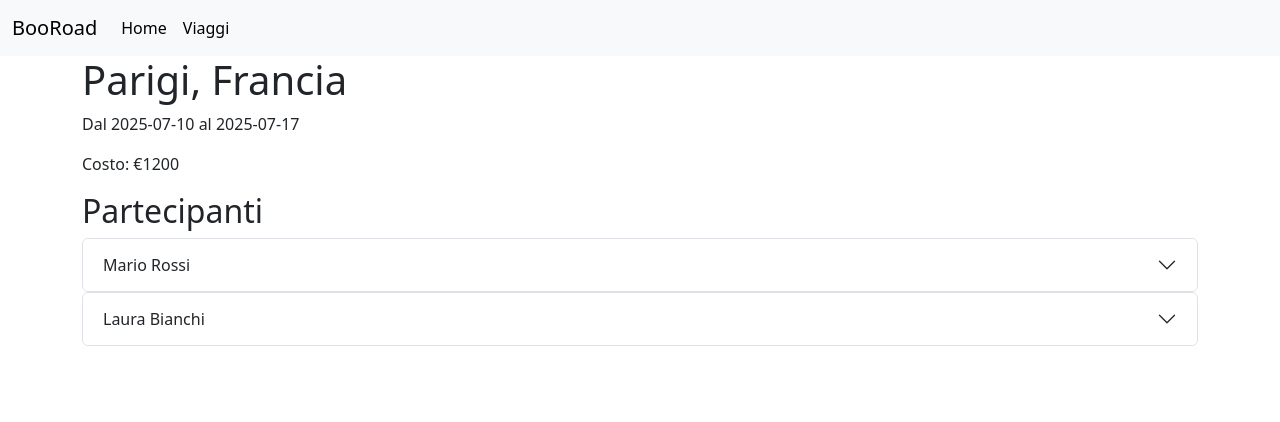
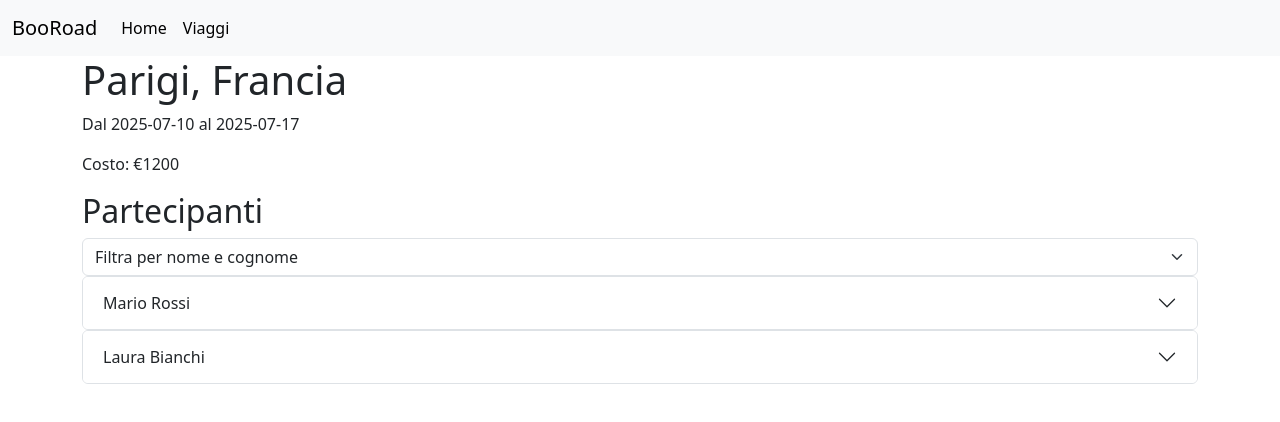
Before and after one commit to giuseppeesposito22/booRoad, a React (Vite) app: page /travels/1 in a window 1280 px wide. Shown: the top 422 px of the page. Built offline with nearby package versions, Linux system fonts and the light colour scheme; the HTML template or start-up script is replaced by a standard one.

Commit message:
add filter

```diff
--- a/src/pages/TravelDetailPage.jsx
+++ b/src/pages/TravelDetailPage.jsx
@@ -1,9 +1,26 @@
 import { useParams } from "react-router";
 import { viaggi } from "../data/data";
+import React, { useState, useEffect } from "react";
 
 function TravelDetailPage() {
   const { id } = useParams();
   const viaggio = viaggi.find((viaggio) => viaggio.id_viaggio === id);
+
+  const [option, setOption] = useState("");
+  const [selectedPerson, setSelectedPerson] = useState(viaggio.partecipanti);
+
+  console.log("primo log:", selectedPerson);
+
+  useEffect(() => {
+    const filter = viaggio.partecipanti.filter((currentPerson) => {
+      const fullName = currentPerson.nome + " " + currentPerson.cognome;
+      return option === "" || fullName === option;
+    });
+
+    setSelectedPerson(filter);
+    console.log(filter);
+  }, [option]);
+
   return (
     <div className="container">
       <h1>{viaggio.destinazione}</h1>
@@ -12,8 +29,28 @@ function TravelDetailPage() {
       </p>
       <p>Costo: €{viaggio.costo}</p>
       <h2>Partecipanti</h2>
+
+      <select
+        value={option}
+        onChange={function (event) {
+          setOption(event.target.value);
+        }}
+        className="form-select"
+        aria-label="Default select example"
+      >
+        <option value="">Filtra per nome e cognome</option>
+        {viaggio.partecipanti.map((partecipante, index) => {
+          const fullName = partecipante.nome + " " + partecipante.cognome;
+          return (
+            <option key={index} value={fullName}>
+              {fullName}
+            </option>
+          );
+        })}
+      </select>
+
       <div className="row">
-        {viaggio.partecipanti.map((partecipante, index) => (
+        {selectedPerson.map((partecipante, index) => (
           <div key={index} className="accordion" id="accordionExample">
             <div className="accordion-item">
               <h2 className="accordion-header">
```
